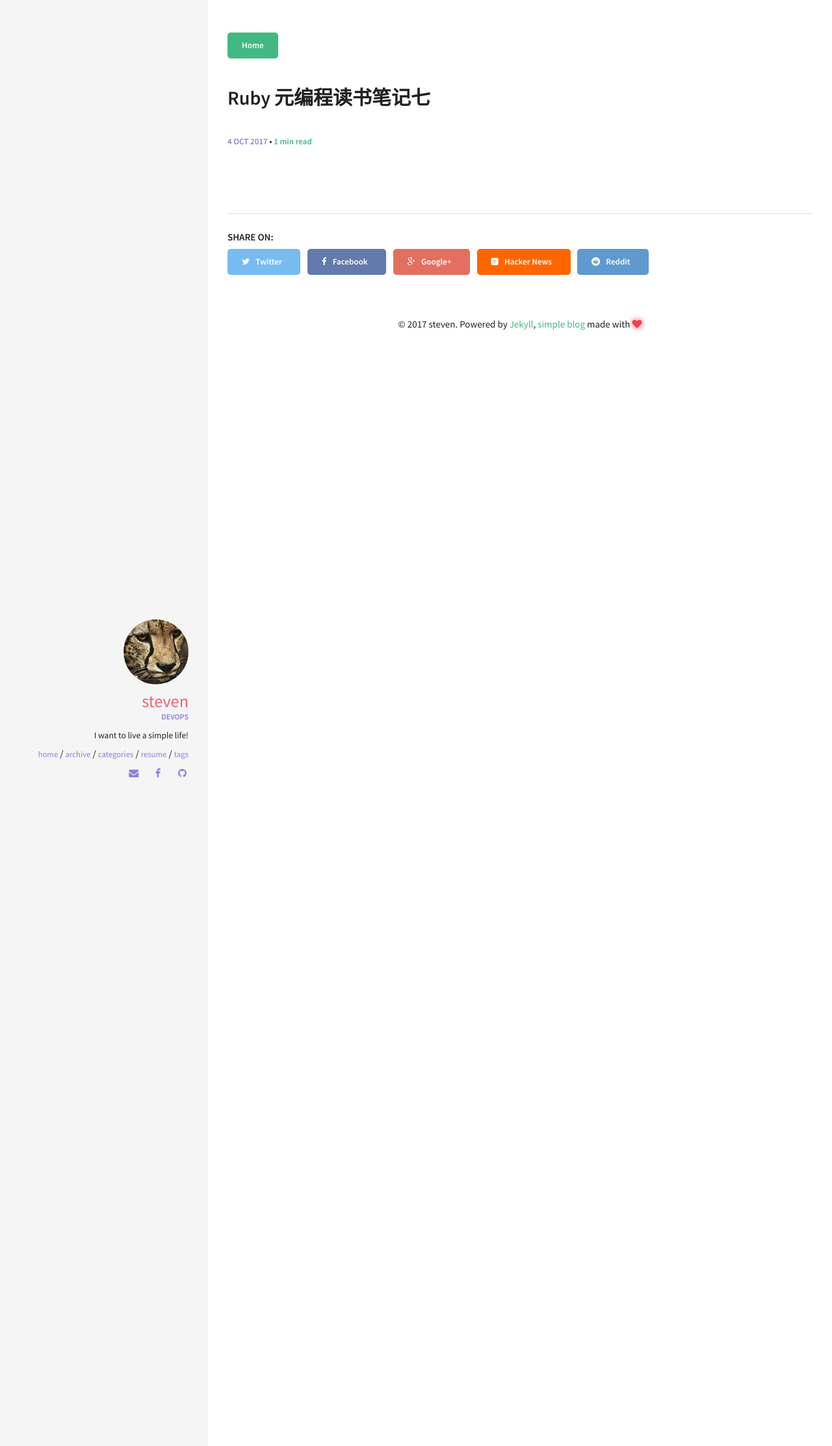
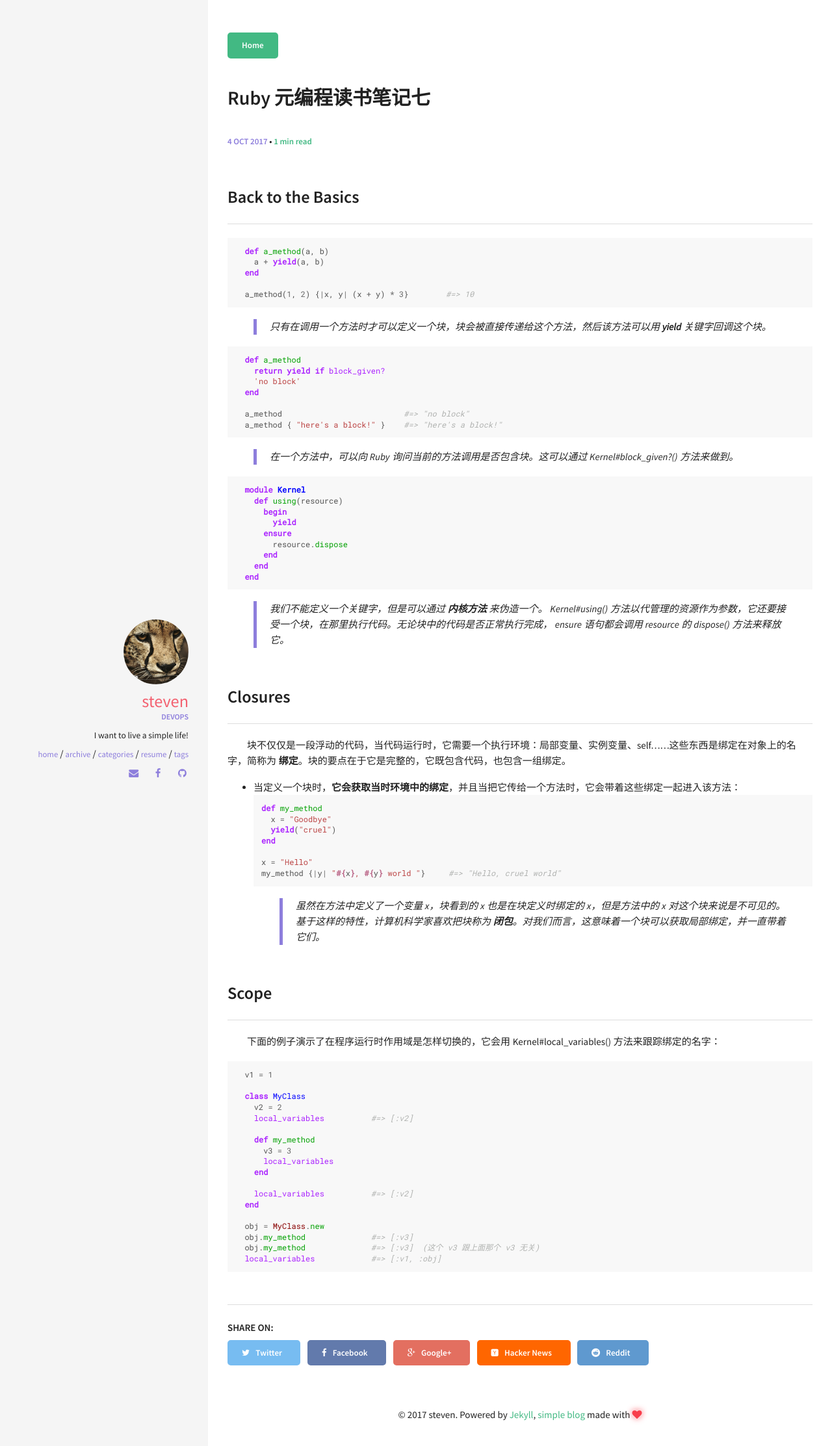
Before and after one commit to Stevenhwang/stevenhwang.github.io, a Jekyll site: the page built from _posts/2017-10-04-Ruby 元编程读书笔记七.md, in a window 1280 px wide. Shown: the top 2225 px of the page at 65% size. Built offline with Jekyll 4.4.1, drawn with Linux system fonts in a browser that asks for light colours; comment, search, counter and statistics services are not loaded.

Commit message:
add post

````diff
--- a/_posts/2017-10-04-Ruby 元编程读书笔记七.md
+++ b/_posts/2017-10-04-Ruby 元编程读书笔记七.md
@@ -6,3 +6,78 @@ categories: [Ruby 元编程]
 tags: Ruby 元编程
 comments: true
 ---
+
+## Back to the Basics
+
+```ruby
+  def a_method(a, b)
+    a + yield(a, b)
+  end
+
+  a_method(1, 2) {|x, y| (x + y) * 3}        #=> 10
+```
+>只有在调用一个方法时才可以定义一个块，块会被直接传递给这个方法，然后该方法可以用 **yield** 关键字回调这个块。
+
+```ruby
+  def a_method
+    return yield if block_given?
+    'no block'
+  end
+
+  a_method                          #=> "no block"
+  a_method { "here's a block!" }    #=> "here's a block!"
+```
+>在一个方法中，可以向 Ruby 询问当前的方法调用是否包含块。这可以通过 Kernel#block_given?() 方法来做到。
+
+```ruby
+  module Kernel
+    def using(resource)
+      begin
+        yield
+      ensure
+        resource.dispose
+      end
+    end
+  end
+```
+>我们不能定义一个关键字，但是可以通过 **内核方法** 来伪造一个。 Kernel#using() 方法以代管理的资源作为参数，它还要接受一个块，在那里执行代码。无论块中的代码是否正常执行完成， ensure 语句都会调用 resource 的 dispose() 方法来释放它。
+
+## Closures
+
+&emsp;&emsp;块不仅仅是一段浮动的代码，当代码运行时，它需要一个执行环境：局部变量、实例变量、self......这些东西是绑定在对象上的名字，简称为 **绑定**。块的要点在于它是完整的，它既包含代码，也包含一组绑定。
+
+* 当定义一个块时，**它会获取当时环境中的绑定**，并且当把它传给一个方法时，它会带着这些绑定一起进入该方法：
+```ruby
+  def my_method
+    x = "Goodbye"
+    yield("cruel")
+  end
+
+  x = "Hello"
+  my_method {|y| "#{x}, #{y} world "}     #=> "Hello, cruel world"
+```
+>虽然在方法中定义了一个变量 x，块看到的 x 也是在块定义时绑定的 x，但是方法中的 x 对这个块来说是不可见的。基于这样的特性，计算机科学家喜欢把块称为 **闭包**。对我们而言，这意味着一个块可以获取局部绑定，并一直带着它们。
+
+## Scope
+
+&emsp;&emsp;下面的例子演示了在程序运行时作用域是怎样切换的，它会用 Kernel#local_variables() 方法来跟踪绑定的名字：
+```ruby
+  v1 = 1
+
+  class MyClass
+    v2 = 2
+    local_variables          #=> [:v2]
+
+    def my_method
+      v3 = 3
+      local_variables
+    end
+
+    local_variables          #=> [:v2]
+  end
+
+  obj = MyClass.new
+  obj.my_method              #=> [:v3]
+  obj.my_method              #=> [:v3]  (这个 v3 跟上面那个 v3 无关)
+  local_variables            #=> [:v1, :obj]
+```
````
